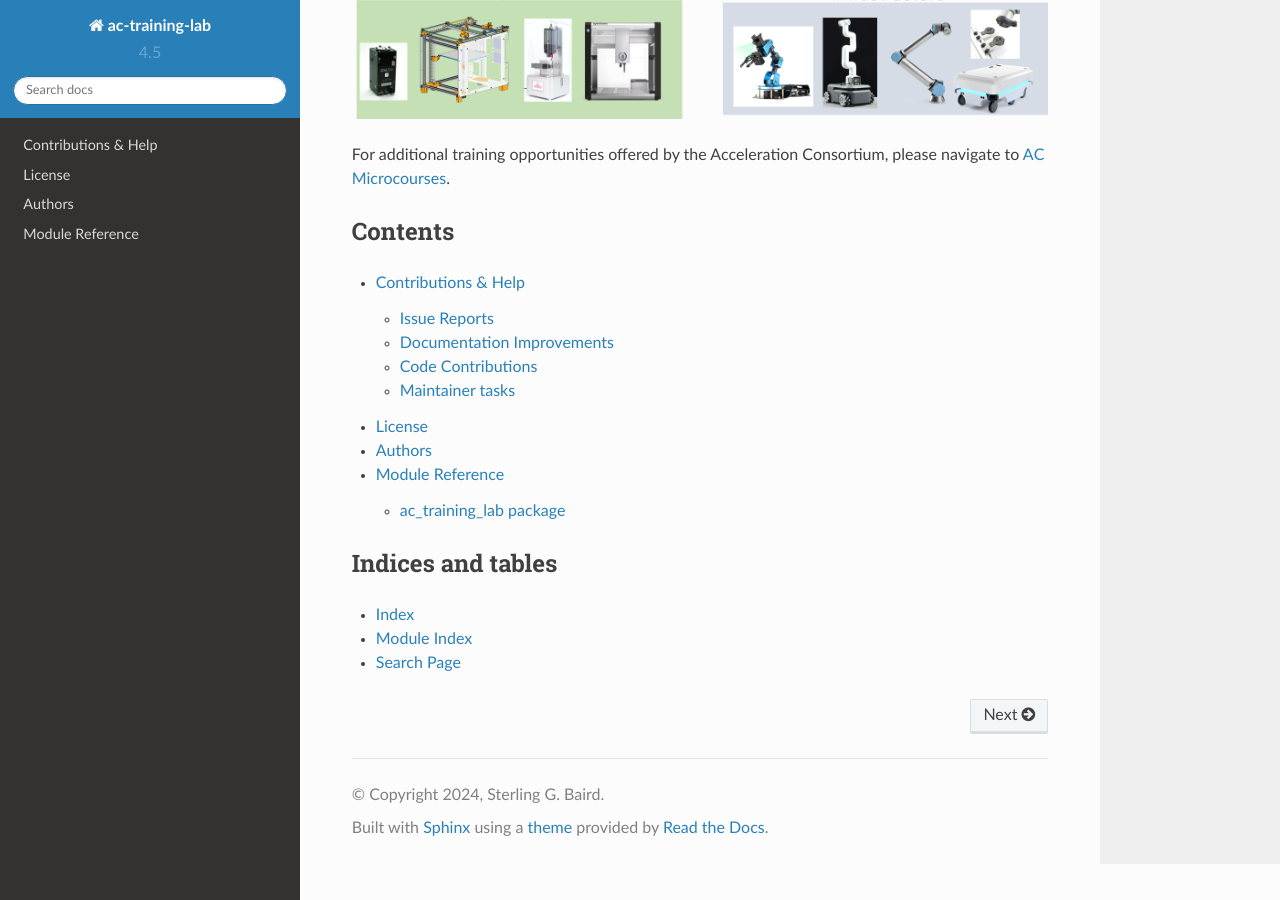
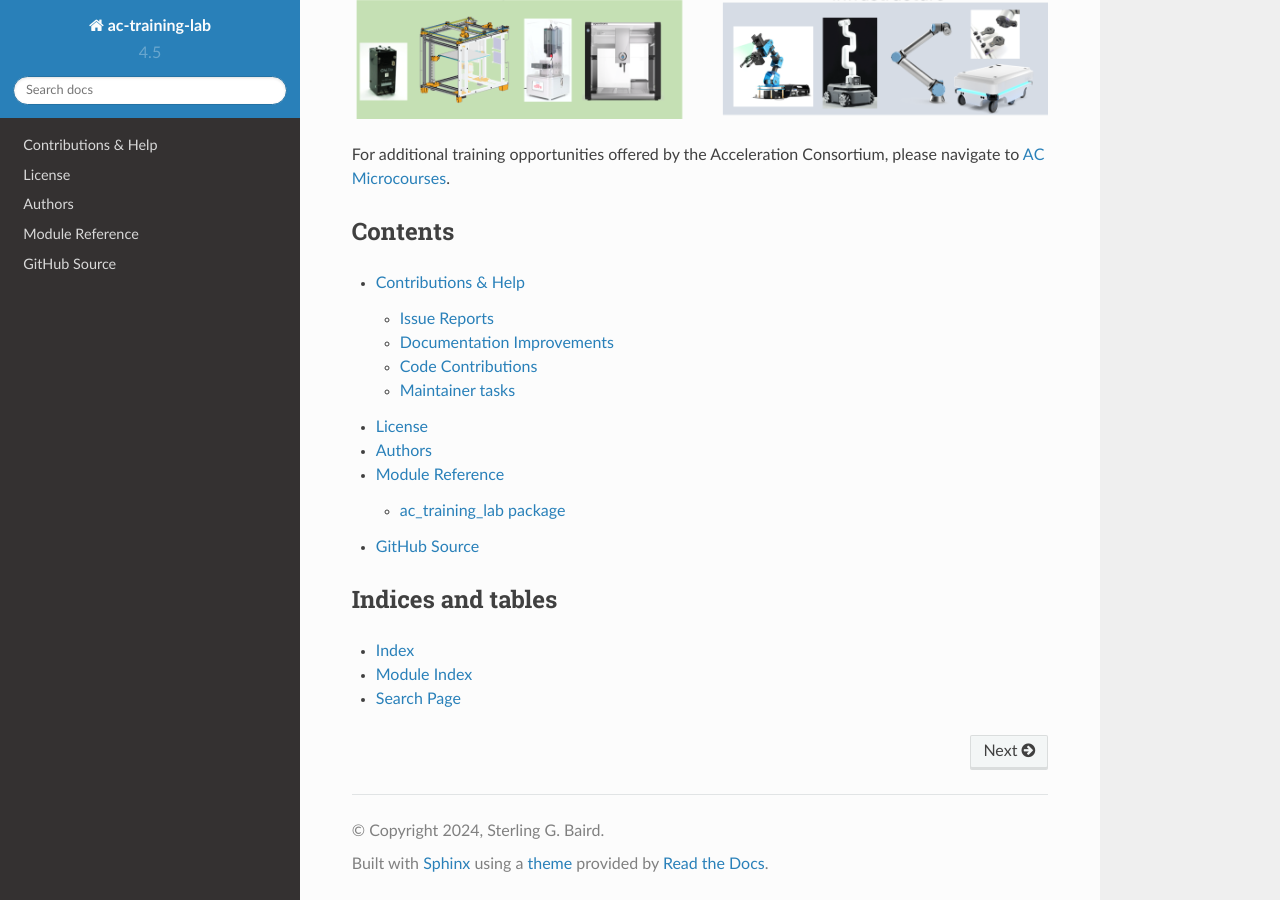
Before and after one commit to AccelerationConsortium/ac-dev-lab, a Sphinx documentation site: the page built from docs/index.md, in a window 1280 px wide and 900 px high, scrolled down 902 px. Built offline with Sphinx 7.4.7 and the Read the Docs theme 2.0.0, drawn with Linux system fonts in a browser that asks for light colours.

Commit message:
add github source link

````diff
--- a/docs/index.md
+++ b/docs/index.md
@@ -46,6 +46,7 @@ Contributions & Help <contributing>
 License <license>
 Authors <authors>
 Module Reference <api/modules>
+GitHub Source <https://github.com/AccelerationConsortium/ac-training-lab>
 ```
 
 ## Indices and tables
````
